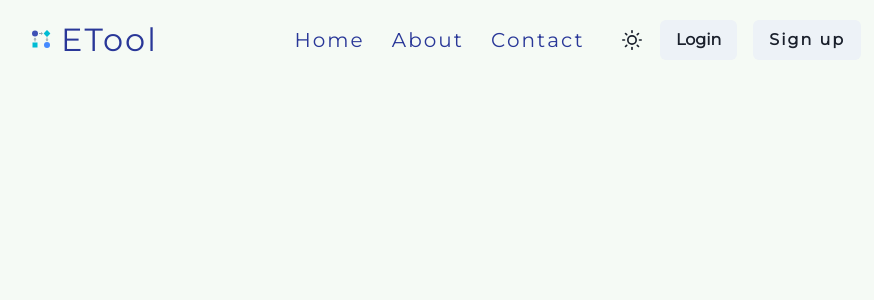
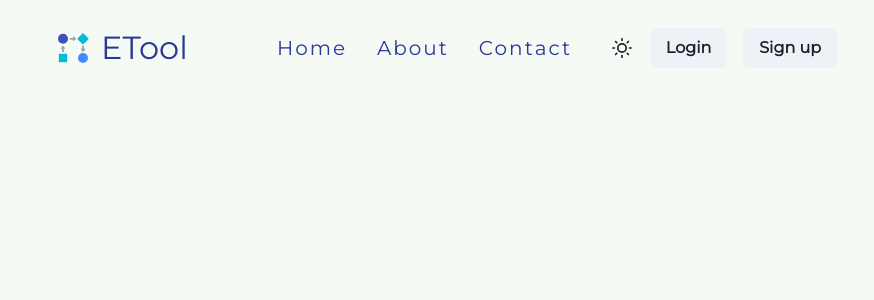
Before and after one commit to chrzanowskikamil/etool, a React (Vite) app: page / in a window 1280 px wide. Shown: the top 300 px of the page, without its empty margins (195-1069 px from the left). Built offline with nearby package versions, Linux system fonts and the light colour scheme.

Commit message:
Refactor components.

```diff
--- a/index.html
+++ b/index.html
@@ -2,12 +2,19 @@
 <html lang="en">
   <head>
     <meta charset="UTF-8" />
-    <link rel="icon" type="image/svg+xml" href="/vite.svg" />
-    <meta name="viewport" content="width=device-width, initial-scale=1.0" />
-    <title>Vite + React + TS</title>
+    <link
+      rel="icon"
+      type="image/svg+xml"
+      href="/vite.svg" />
+    <meta
+      name="viewport"
+      content="width=device-width, initial-scale=1.0" />
+    <title>ETool</title>
   </head>
   <body>
     <div id="root"></div>
-    <script type="module" src="/src/main.tsx"></script>
+    <script
+      type="module"
+      src="/src/main.tsx"></script>
   </body>
 </html>
--- a/package.json
+++ b/package.json
@@ -16,6 +16,8 @@
     "@fontsource/montserrat": "^4.5.14",
     "@fontsource/montserrat-alternates": "^4.5.11",
     "@fontsource/open-sans": "^4.5.14",
+    "@fontsource/outfit": "^4.5.11",
+    "@fontsource/poppins": "^4.5.10",
     "@fontsource/raleway": "^4.5.12",
     "framer-motion": "^10.0.1",
     "react": "^18.2.0",
--- a/src/App.tsx
+++ b/src/App.tsx
@@ -4,6 +4,9 @@ import { Navigation } from './components/Navigation/Navigation';
 export const App = () => {
   return (
     <Box
+      display='flex'
+      flexDirection='column'
+      alignItems='center'
       w='100vw'
       h='100vh'>
       <Navigation />
--- a/src/components/Navigation/LoginButton.tsx
+++ b/src/components/Navigation/LoginButton.tsx
@@ -1,5 +1,4 @@
 import {
-  Box,
   Button,
   Drawer,
   DrawerOverlay,
@@ -16,14 +15,8 @@ import {
   InputLeftElement,
   Icon,
   Input,
-  Menu,
   Text,
   Link,
-  MenuButton,
-  MenuList,
-  MenuItem,
-  VStack,
-  StackDivider,
   useDisclosure,
   Flex,
   InputGroup,
@@ -40,7 +33,9 @@ export const LoginButton = () => {
   return (
     <>
       <Button
+        display={{ base: 'none', md: 'flex' }}
         aria-label='Open login menu.'
+        ml={2}
         onClick={onOpen}>
         Login
       </Button>
--- /dev/null
+++ b/src/components/Navigation/Logo.tsx
@@ -0,0 +1,32 @@
+import { Flex, Icon, Link, Text } from '@chakra-ui/react';
+import { FcWorkflow } from 'react-icons/fc';
+import { Link as ReachLink } from 'react-router-dom';
+
+export const Logo = () => {
+  return (
+    <Flex
+      align='center'
+      justify='center'>
+      <Link
+        as={ReachLink}
+        tabIndex={1}
+        to='/'
+        display='flex'
+        alignItems='center'
+        fontSize='32'
+        fontWeight='hairline'
+        _hover={{
+          textDecoration: 'none',
+          transform: 'scale(1.1)',
+        }}>
+        <Icon
+          as={FcWorkflow}
+          mr='2'
+          w={10}
+          h={10}
+        />
+        <Text>ETool</Text>
+      </Link>
+    </Flex>
+  );
+};
--- /dev/null
+++ b/src/components/Navigation/Menu.tsx
@@ -0,0 +1,33 @@
+import { Flex, Link } from '@chakra-ui/react';
+import { Link as ReachLink } from 'react-router-dom';
+
+export const Menu = () => {
+  return (
+    <Flex
+      display={{ base: 'none', md: 'flex' }}
+      fontSize='20'
+      grow='2'
+      align='center'
+      justify='space-evenly'
+      letterSpacing={2}>
+      <Link
+        as={ReachLink}
+        to='/'
+        tabIndex={2}>
+        Home
+      </Link>
+      <Link
+        as={ReachLink}
+        to='/about'
+        tabIndex={3}>
+        About
+      </Link>
+      <Link
+        as={ReachLink}
+        to='/contact'
+        tabIndex={4}>
+        Contact
+      </Link>
+    </Flex>
+  );
+};
--- a/src/components/Navigation/Navigation.tsx
+++ b/src/components/Navigation/Navigation.tsx
@@ -1,106 +1,25 @@
-import { FcWorkflow } from 'react-icons/fc';
-import { FiMoon, FiSun } from 'react-icons/fi';
+import { Flex, Spacer } from '@chakra-ui/react';
 
-import {
-  Box,
-  Button,
-  Flex,
-  HStack,
-  Link,
-  Menu,
-  MenuButton,
-  MenuList,
-  MenuItem,
-  Icon,
-  IconButton,
-  Spacer,
-  Tooltip,
-  useColorMode,
-  chakra,
-} from '@chakra-ui/react';
-import '@fontsource/montserrat';
-
-import { Link as ReachLink } from 'react-router-dom';
-
-import { HamburgerMenuButton } from './HamburgerMenuButton';
+import { Logo } from './Logo';
+import { Menu } from './Menu';
+import { ThemeButton } from './ThemeButton';
 import { LoginButton } from './LoginButton';
 import { SignUpButton } from './SignUpButton';
+import { HamburgerMenuButton } from './HamburgerMenuButton';
 
 export const Navigation = () => {
-  const { colorMode, toggleColorMode } = useColorMode();
   return (
     <Flex
-      p='2'
-      w='100vw'
-      minH='10vh'
+      w={{ base: '100%', xl: '65%', sm: '100%' }}
       align='center'
-      justify='center'>
-      <Flex
-        w={{ base: '100vw', md: '100vw', lg: '65vw' }}
-        letterSpacing='2px'
-        fontFamily='Montserrat'
-        minH='6vh'
-        align='center'>
-        <Flex align='center'>
-          <Link
-            as={ReachLink}
-            tabIndex={1}
-            to='/'
-            fontSize='32'
-            fontWeight='hairline'
-            _hover={{
-              textDecoration: 'none',
-            }}>
-            <Icon
-              as={FcWorkflow}
-              boxSize={6}
-              mr='2'
-            />
-            ETool
-          </Link>
-        </Flex>
-        <Spacer />
-        <Flex
-          display={{ base: 'none', md: 'flex' }}
-          fontSize='20'
-          grow='1'
-          justify='space-evenly'>
-          <Link
-            as={ReachLink}
-            to='/'
-            tabIndex={2}>
-            Home
-          </Link>
-          <Link
-            as={ReachLink}
-            to='/about'
-            tabIndex={3}>
-            About
-          </Link>
-          <Link
-            as={ReachLink}
-            to='/contact'
-            tabIndex={4}>
-            Contact
-          </Link>
-        </Flex>
-        <Tooltip label='Theme'>
-          <IconButton
-            onClick={toggleColorMode}
-            aria-label='theme'
-            icon={colorMode === 'dark' ? <FiMoon fontSize={20} /> : <FiSun fontSize={20} />}
-            bg='transparent'
-            mr={2}
-          />
-        </Tooltip>
-        <Flex display={{ base: 'none', md: 'flex' }}>
-          <LoginButton />
-          <SignUpButton />
-        </Flex>
-        <Flex display={{ base: 'flex', md: 'none' }}>
-          <HamburgerMenuButton />
-        </Flex>
-      </Flex>
+      p='6'>
+      <Logo />
+      <Spacer />
+      <Menu />
+      <ThemeButton />
+      <LoginButton />
+      <SignUpButton />
+      <HamburgerMenuButton />
     </Flex>
   );
 };
--- a/src/components/Navigation/SignUpButton.tsx
+++ b/src/components/Navigation/SignUpButton.tsx
@@ -5,9 +5,10 @@ export const SignUpButton = () => {
   return (
     <>
       <Button
+        display={{ base: 'none', md: 'flex' }}
         to={'/register'}
         as={ReachLink}
-        ml='4'
+        ml={4}
         aria-label='Open register page.'>
         Sign up
       </Button>
--- /dev/null
+++ b/src/components/Navigation/ThemeButton.tsx
@@ -0,0 +1,18 @@
+import { IconButton, Tooltip, useColorMode } from '@chakra-ui/react';
+import { FiMoon, FiSun } from 'react-icons/fi';
+
+export const ThemeButton = () => {
+  const { colorMode, toggleColorMode } = useColorMode();
+  let iconTheme = colorMode === 'dark' ? <FiMoon fontSize={20} /> : <FiSun fontSize={20} />;
+
+  return (
+    <Tooltip label='Theme'>
+      <IconButton
+        onClick={toggleColorMode}
+        aria-label='Change theme.'
+        icon={iconTheme}
+        bg='transparent'
+      />
+    </Tooltip>
+  );
+};
--- a/src/main.tsx
+++ b/src/main.tsx
@@ -8,6 +8,7 @@ import { App } from './App';
 import { ContactPage } from './routes/ContactPage';
 import { ErrorPage } from './routes/ErrorPage';
 import { RegisterPage } from './routes/RegisterPage';
+import '@fontsource/montserrat';
 
 const router = createBrowserRouter([
   {
@@ -26,14 +27,14 @@ const router = createBrowserRouter([
 ]);
 
 const theme = extendTheme({
+  fonts: {
+    body: 'Montserrat',
+  },
   styles: {
     global: (props: StyleFunctionProps) => ({
       body: {
         bg: mode('#f5faf5', '#151515')(props),
         color: mode('#293798', '#adb7c9')(props),
-      },
-      fonts: {
-        body: `Montserrat Alternates`,
       },
     }),
   },
--- a/src/routes/ErrorPage.tsx
+++ b/src/routes/ErrorPage.tsx
@@ -1,7 +1,9 @@
 import { Link, useRouteError } from 'react-router-dom';
-import { Flex, Text, Button, Image } from '@chakra-ui/react';
+import { Flex, Text, Button, Icon } from '@chakra-ui/react';
 
-import backgroundImage from '../../public/errorbackground.jpg';
+import { FcWorkflow } from 'react-icons/fc';
+
+import { TbError404Off } from 'react-icons/tb';
 
 export const ErrorPage = () => {
   const error = useRouteError();
@@ -12,62 +14,12 @@ export const ErrorPage = () => {
       w='100vw'
       h='100vh'
       direction='column'
-      bgSize='cover'
-      filter='grayscale(90%)'
-      align='center'>
-      <Text
-        fontSize='6xl'
-        fontWeight='bold'
-        mt='10'>
-        <svg
-          fill='#000000'
-          version='1.1'
-          id='Capa_1'
-          xmlns='http://www.w3.org/2000/svg'
-          viewBox='0 0 60.00 60.00'
-          width='256px'
-          height='256px'
-          transform='rotate(0)matrix(1, 0, 0, 1, 0, 0)'
-          stroke='#000000'
-          stroke-width='0.0006000000000000001'>
-          <g
-            id='SVGRepo_bgCarrier'
-            stroke-width='0'></g>
-          <g
-            id='SVGRepo_tracerCarrier'
-            stroke-linecap='round'
-            stroke-linejoin='round'
-            stroke='#CCCCCC'
-            stroke-width='6.24'>
-            {' '}
-            <g>
-              {' '}
-              <path d='M0,0v12v2v46h60V14v-2V0H0z M20,39h-3v8c0,0.552-0.448,1-1,1s-1-0.448-1-1v-8H9c-0.552,0-1-0.448-1-1V27 c0-0.552,0.448-1,1-1s1,0.448,1,1v10h5v-2c0-0.552,0.448-1,1-1s1,0.448,1,1v2h3c0.552,0,1,0.448,1,1S20.552,39,20,39z M36,41.5 c0,3.584-2.916,6.5-6.5,6.5S23,45.084,23,41.5v-9c0-3.584,2.916-6.5,6.5-6.5s6.5,2.916,6.5,6.5V41.5z M51,39h-3v8 c0,0.552-0.448,1-1,1s-1-0.448-1-1v-8h-6c-0.552,0-1-0.448-1-1V27c0-0.552,0.448-1,1-1s1,0.448,1,1v10h5v-2c0-0.552,0.448-1,1-1 s1,0.448,1,1v2h3c0.552,0,1,0.448,1,1S51.552,39,51,39z M2,12V2h56v10H2z'></path>{' '}
-              <polygon points='54.293,3.293 52,5.586 49.707,3.293 48.293,4.707 50.586,7 48.293,9.293 49.707,10.707 52,8.414 54.293,10.707 55.707,9.293 53.414,7 55.707,4.707 '></polygon>{' '}
-              <rect
-                x='3'
-                y='3'
-                width='39'
-                height='8'></rect>{' '}
-              <path d='M29.5,28c-2.481,0-4.5,2.019-4.5,4.5v9c0,2.481,2.019,4.5,4.5,4.5s4.5-2.019,4.5-4.5v-9C34,30.019,31.981,28,29.5,28z'></path>{' '}
-            </g>{' '}
-          </g>
-          <g id='SVGRepo_iconCarrier'>
-            {' '}
-            <g>
-              {' '}
-              <path d='M0,0v12v2v46h60V14v-2V0H0z M20,39h-3v8c0,0.552-0.448,1-1,1s-1-0.448-1-1v-8H9c-0.552,0-1-0.448-1-1V27 c0-0.552,0.448-1,1-1s1,0.448,1,1v10h5v-2c0-0.552,0.448-1,1-1s1,0.448,1,1v2h3c0.552,0,1,0.448,1,1S20.552,39,20,39z M36,41.5 c0,3.584-2.916,6.5-6.5,6.5S23,45.084,23,41.5v-9c0-3.584,2.916-6.5,6.5-6.5s6.5,2.916,6.5,6.5V41.5z M51,39h-3v8 c0,0.552-0.448,1-1,1s-1-0.448-1-1v-8h-6c-0.552,0-1-0.448-1-1V27c0-0.552,0.448-1,1-1s1,0.448,1,1v10h5v-2c0-0.552,0.448-1,1-1 s1,0.448,1,1v2h3c0.552,0,1,0.448,1,1S51.552,39,51,39z M2,12V2h56v10H2z'></path>{' '}
-              <polygon points='54.293,3.293 52,5.586 49.707,3.293 48.293,4.707 50.586,7 48.293,9.293 49.707,10.707 52,8.414 54.293,10.707 55.707,9.293 53.414,7 55.707,4.707 '></polygon>{' '}
-              <rect
-                x='3'
-                y='3'
-                width='39'
-                height='8'></rect>{' '}
-              <path d='M29.5,28c-2.481,0-4.5,2.019-4.5,4.5v9c0,2.481,2.019,4.5,4.5,4.5s4.5-2.019,4.5-4.5v-9C34,30.019,31.981,28,29.5,28z'></path>{' '}
-            </g>{' '}
-          </g>
-        </svg>
-      </Text>
+      align='center'
+      justify='center'>
+      <Icon
+        as={TbError404Off}
+        fontSize='250'
+      />
       <Text
         fontSize='3xl'
         fontWeight='bold'
@@ -80,11 +32,21 @@ export const ErrorPage = () => {
         We're sorry - we can't find the page you're looking for.
       </Text>
       <Button
+        flexDirection='row'
         as={Link}
         to='/'
-        size='lg'
+        size={'lg'}
         mt={8}>
-        Back to ETool
+        <Text
+          h={5}
+          display='flex'
+          align='center'
+          justifyContent='center'
+          letterSpacing={2}>
+          Back to
+          <FcWorkflow fontSize={20} />
+          <Text>ETool</Text>
+        </Text>
       </Button>
     </Flex>
   );
```
Also changed, not shown: src/components/Navigation/HamburgerMenuButton.tsx (+2 -8 lines), 1 other file (tests, documents, lock files or other folders).
